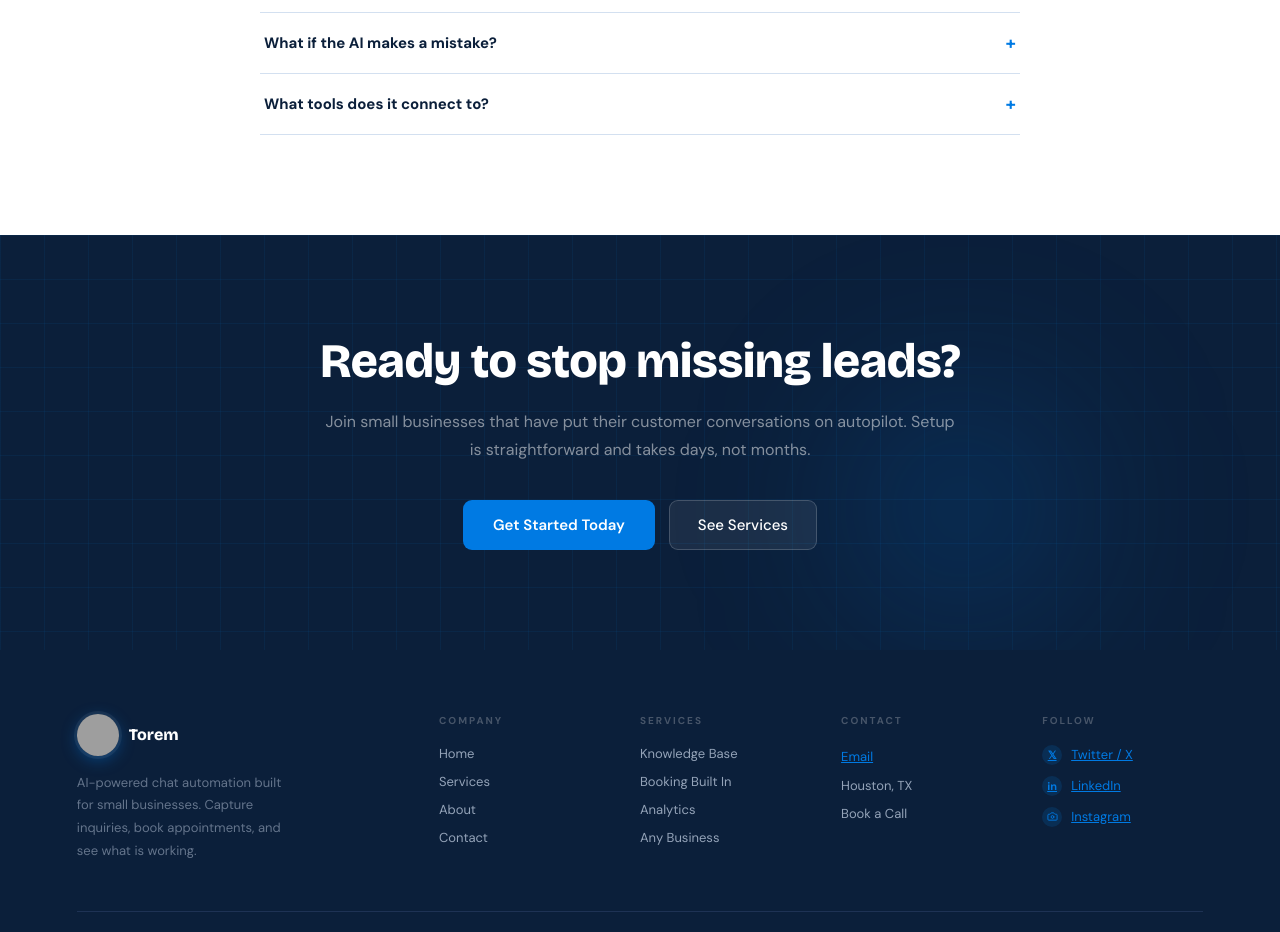
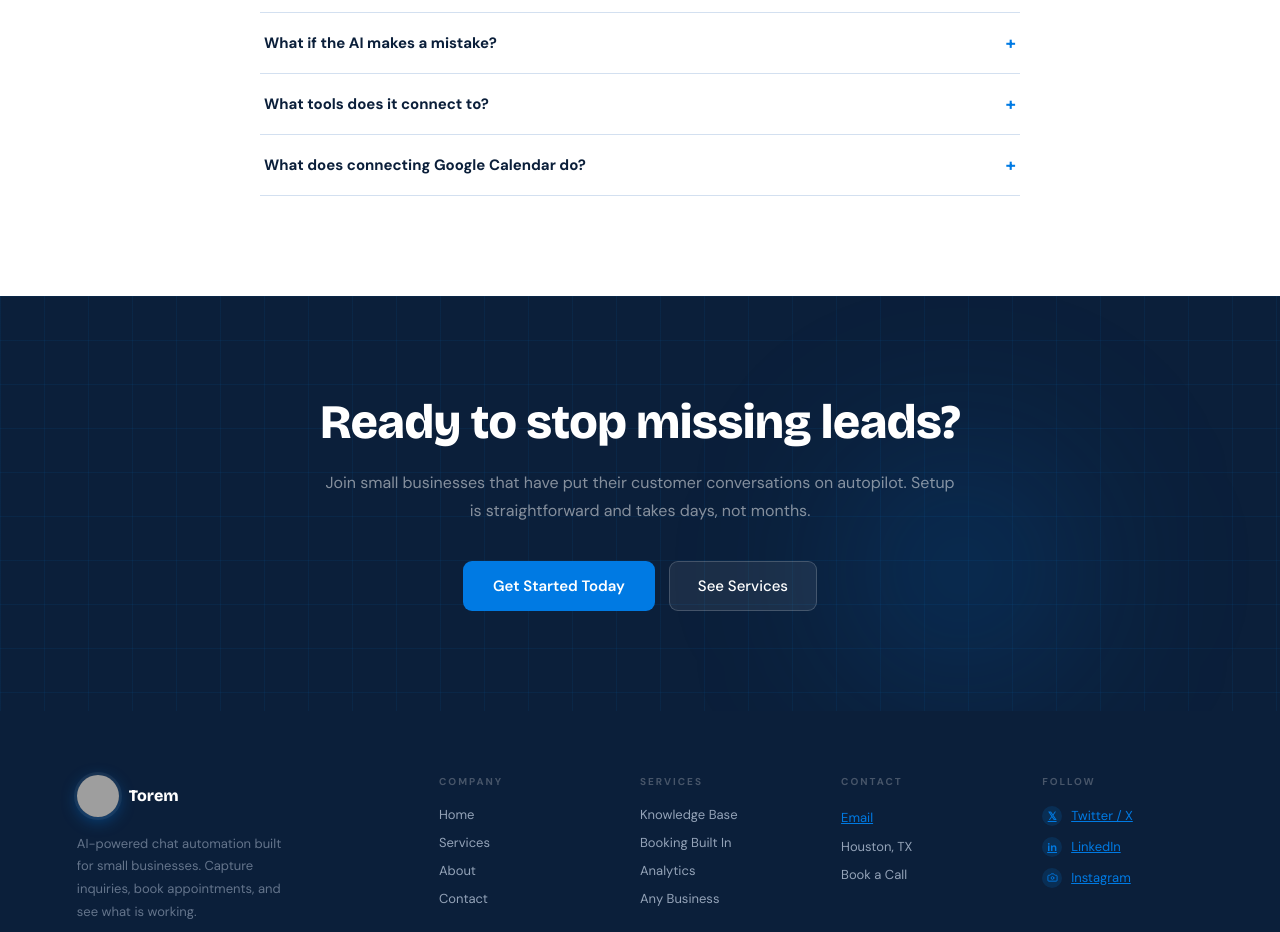
Before and after one commit to toremaiautomation/torem-website, a React (Vite) app: page / in a window 1280 px wide. Shown: the part 5360-6292 px from the top of the page. Built offline with nearby package versions, Linux system fonts and the light colour scheme; grey boxes are pictures that could not be loaded.

Commit message:
Add FAQ explaining what connecting Google Calendar does

```diff
--- a/src/components/FAQSection.jsx
+++ b/src/components/FAQSection.jsx
@@ -10,6 +10,7 @@ const FAQS = [
   { q: "Can I cancel anytime?",                a: "Yes, no long-term contracts. Cancel anytime with no penalty." },
   { q: "What if the AI makes a mistake?",      a: "We monitor all conversations. You always have the option to review or adjust responses at any time." },
   { q: "What tools does it connect to?",       a: "Torem AI integrates with your existing calendar, website, and most popular CRMs. We handle the setup so no technical work is required on your end." },
+  { q: "What does connecting Google Calendar do?", a: "When you connect your Google Calendar, Torem AI can check your real availability and automatically create appointment events when a customer books through your chat assistant. This keeps your calendar accurate without you manually entering each booking. We only access calendar data to check open times and create these appointment events. You can disconnect it anytime." },
 ];
 
 function FAQItem({ q, a }) {
```
